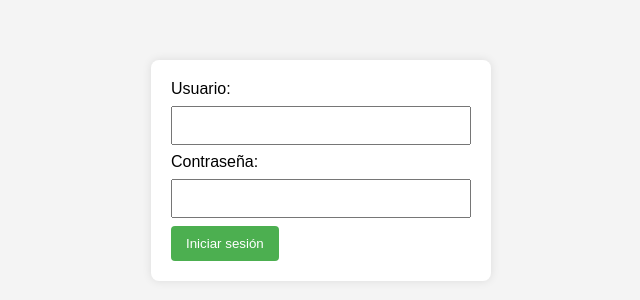
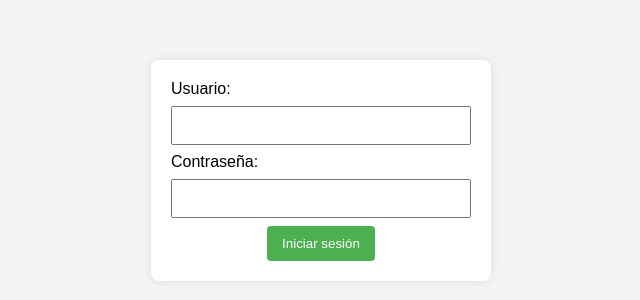
Before and after one commit to virulin/virulin.github.io, a plain HTML site: page login.html in a window 1280 px wide. Shown: the part 230-530 px from the top of the page, without its empty margins (319-959 px from the left). Drawn offline with Linux system fonts and the light colour scheme.

Commit message:
Update login.html

```diff
--- a/login.html
+++ b/login.html
@@ -49,7 +49,7 @@
         <label for="password">Contraseña:</label>
         <input type="password" id="password" name="password" required>
 
-        <button type="submit">Iniciar sesión</button>
+        <center><button type="submit">Iniciar sesión</button></center>
     </form>
 </body>
 </html>
```
